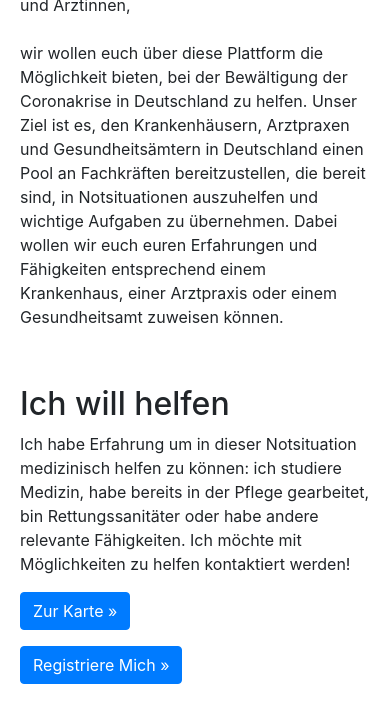
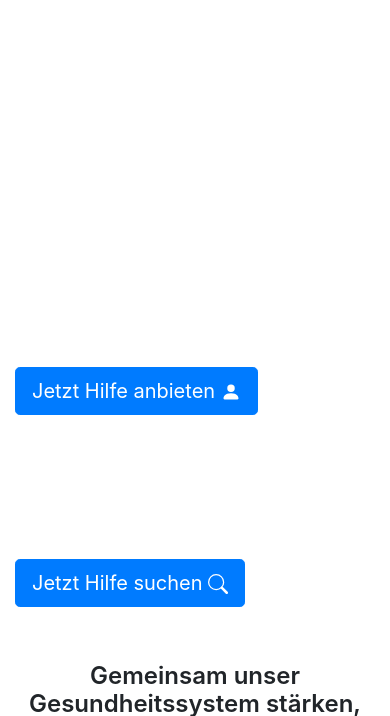
Before and after one commit to match4everyone/match4healthcare, a Django app: page / in a window 390 px wide; the page is wider, and only the part inside the window is pictured. Shown: the part 241-957 px from the top of that part. Run offline with Django 3.2, Linux system fonts and the light colour scheme; parts of the project's set-up code (start-up, migrations or seed data) failed here and were passed over; some libraries are stand-ins or nearby versions.

Commit message:
landing page v1 design

```diff
--- a/backend/templates/base.html
+++ b/backend/templates/base.html
@@ -15,8 +15,8 @@
     {% endblock %}
   </head>
   <body>
-    <nav class="navbar navbar-expand-md navbar-dark fixed-top bg-dark">
-      <a class="navbar-brand" href="/">Helping Health</a>
+    <nav class="navbar navbar-expand-md fixed-top bg-white">
+      <a class="navbar-brand" href="/"><img src="/static/img/match4healthcare-logo.svg" width="200px"></a>
       <button class="navbar-toggler" type="button" data-toggle="collapse" data-target="#navbarsExampleDefault" aria-controls="navbarsExampleDefault" aria-expanded="false" aria-label="Toggle navigation">
       <span class="navbar-toggler-icon"></span>
       </button>
--- a/backend/templates/home.html
+++ b/backend/templates/home.html
@@ -6,47 +6,65 @@
 {% endblock %}
 
 {% block content %}
-
+<style>
+.navbar { display:none}
+</style>
 <main role="main">
-  <div class="container">
-   <div class="row align-self-center align-items-center">
-    <div class="col-md-12">
-      <div class="container">
-        <br>
-        <br>
-        <h1 class="display-4">Helping Health</h1>
-      </div class="container">
-    </div>
-    <div class="col-md-5 m-1 p-3">
-        <p>Liebe Medizinstudierende, Freiwillige, Ärzte und Ärztinnen, <br>
-        <br>
-        wir wollen euch über diese Plattform die Möglichkeit bieten, bei der Bewältigung der Coronakrise in Deutschland zu helfen. Unser Ziel ist es, den Krankenhäusern, Arztpraxen und Gesundheitsämtern in Deutschland einen Pool an Fachkräften bereitzustellen, die bereit sind, in Notsituationen auszuhelfen und wichtige Aufgaben zu übernehmen. Dabei wollen wir euch euren Erfahrungen und Fähigkeiten entsprechend einem Krankenhaus, einer Arztpraxis oder einem Gesundheitsamt zuweisen können.</p>
-    </div>
-      <div class="col-md-5 order-last order-md-0 center-block m-1 p-3" >
-         <iframe id="video" src="https://www.youtube-nocookie.com/embed/XjnWuCSqAtY" frameborder="0" allow="accelerometer; autoplay; encrypted-media; gyroscope; picture-in-picture" allowfullscreen></iframe>
-         <script type="text/javascript">
-          var width = Math.min(screen.width*0.9, 560)
-          var height = Math.min(screen.width*0.9, 560)*(315/560.0)
-          $(document).ready(function () {
-            $("#video").width(width);
-            $("#video").height(height);
-          });
-        </script>
-      </div>
-      <div class="col-md-5 m-1 p-3">
-        <h2>Ich will helfen</h2>
-        <p>Ich habe Erfahrung um in dieser Notsituation medizinisch helfen zu können: ich studiere Medizin, habe bereits in der Pflege gearbeitet, bin Rettungssanitäter oder habe andere relevante Fähigkeiten. Ich möchte mit Möglichkeiten zu helfen kontaktiert werden!</p>
-        <p><a class="btn btn-primary" href="/mapview" role="button">Zur Karte &raquo;</a></p>
-        <p><a class="btn btn-primary" href="/iamstudent/student_registration" role="button">Registriere Mich &raquo;</a></p>
-      </div>
-      <div class="col-md-5 m-1 p-3">
-        <h2>Ich brauche Unterstützung</h2>
-        <p>Ich arbeite in einem Krankenhaus oder einer Praxis und brauche Unterstützung um den Ansturm der nCOV-19 Patienten zu bewältigen. Ich suche gezielt Fachkräfte, welche mich bei meiner Arbeit im Gesundheitswesen unterstützen können.</p>
-        <p><a class="btn btn-primary" href="/ineedstudent/hospital_map" role="button">Zur Karte &raquo;</a></p>
-        <p><a class="btn btn-primary" href="/ineedstudent/hospital_registration" role="button">Anzeige stellen &raquo;</a></p>
+  <div class="home-title">
+    <div class="container">
+      <div class="row align-self-center align-items-center">
+        <div class="col-xl-5"> <img src="/static/img/match4healthcare-logo.svg" width="320px" class="logo-header">
+          <h1 class="text-white font-weight-light"> In Zeiten der Krise vernetzen wir Helfende
+            mit Hilfesuchenden. </h1>
+        </div>
       </div>
     </div>
-
-    <hr>
+  </div>
+  <div class="container home-box">
+    <div class="row align-self-center">
+      <div class="col-md-6 box-left text-white">
+        <h2 class="text-white font-weight-light"> Ich bin<br>
+          <b>Helfende/r</b></h2>
+        <p style="margin-bottom:35px;" class="text-white">Ich möchte eine medizinische Einrichtung unerstützen.</p>
+        <a href="/iamstudent/student_registration">
+        <button type="button" class="btn btn-primary btn-lg blue">Jetzt Hilfe anbieten
+        <svg class="bi bi-person-fill" width="1em" height="1em" viewBox="0 0 16 16" fill="currentColor" xmlns="http://www.w3.org/2000/svg">
+          <path fill-rule="evenodd" d="M3 14s-1 0-1-1 1-4 6-4 6 3 6 4-1 1-1 1H3zm5-6a3 3 0 100-6 3 3 0 000 6z" clip-rule="evenodd"/>
+        </svg>
+        </button>
+        </a> </div>
+      <div class="col-md-6 box-right">
+        <h2 class="text-white font-weight-light"> Wir sind eine<br>
+          <b>Institution</b></h2>
+        <p  style="margin-bottom:35px;" class="text-white">Wir haben Bedarf an Unterstützung.</p>
+        <a href="/ineedstudent/hospital_registration">
+        <button type="button" class="btn btn-primary btn-lg pink">Jetzt Hilfe suchen
+        <svg class="bi bi-search" width="1em" height="1em" viewBox="0 0 16 16" fill="currentColor" xmlns="http://www.w3.org/2000/svg">
+          <path fill-rule="evenodd" d="M10.442 10.442a1 1 0 011.415 0l3.85 3.85a1 1 0 01-1.414 1.415l-3.85-3.85a1 1 0 010-1.415z" clip-rule="evenodd"/>
+          <path fill-rule="evenodd" d="M6.5 12a5.5 5.5 0 100-11 5.5 5.5 0 000 11zM13 6.5a6.5 6.5 0 11-13 0 6.5 6.5 0 0113 0z" clip-rule="evenodd"/>
+        </svg>
+        </button>
+        </a> </div>
+    </div>
+  </div>
+  <div class="container" style="margin-top:55px;">
+    <div class="row align-self-center align-items-center">
+      <div class="col-md-12" style="text-align: center; margin: 0 auto;">
+        <h2 style="text-align:center; font-size: 1.5rem; font-weight:600; margin-bottom: 35px">Gemeinsam unser Gesundheitssystem stärken, mit einem <img src="/static/img/match4healthcare-logo-text.svg" width="180px" style="vertical-align: baseline"></h2>
+      </div>
+      <div class="col-lg-8" style="text-align: center; margin: 0 auto; margin-bottom: 45px;">
+        <p>Der Glaube daran Mitmenschen in Not helfen können, die Liebe zum Fach Medizin und der Zusammenhalt untereinander sind in den letzten Wochen und Monaten im Gesundheitswesen noch viel präsenter denn je.</p>
+        <p>Gerade aus diesem Grund brauchen wir zur jetzigen Zeit eine einfache und vor allen Dingen eine effiziente Schnittstelle, zwischen den medizinischen Einrichtungen und Fachkräften. Eine Schnittstelle, die es ermöglicht, dass Hilfebietende und Hilfesuchende schnell und unkompliziert miteinander vernetzt werden.</p>
+        <p>Die Plattform "match4healthcare" bietet die ideale Schnittstelle zur schnellen und effizienten Vernetzung eben dieser Parteien und bietet vor allem zu Zeiten wie jetzt die ideale Problemlösung.</p>
+      </div>
+      <div class="col-lg-8 boxed logos-home" style="text-align: center; margin: 0 auto; margin-bottom: 45px;">
+        <h2 style="text-align:center; font-size: 1.3rem; font-weight: 300; margin-bottom: 35px;  ">Ein gemeinsames Projekt von</h2>
+        <img src="/static/img/medis-vs-covid.jpg" height="60px"> <img src="/static/img/bvmd.jpeg" height="80px"> <img src="/static/img/hackaton.jpg" height="50px"> </div>
+      <div class="col-lg-12 logos-home" style="text-align: center; margin: 0 auto; margin-bottom: 45px;">
+        <h2 style="text-align:center; font-size: 1.3rem; font-weight: 300; margin-bottom: 15px;">Mit Unterstützung von</h2>
+        <img src="/static/img/BAEK.png" height="60px"> <img src="/static/img/KBV-logo.png" height="80px" > <img src="/static/img/Hashtag-Gesundheit.png" height="50px"> <img src="/static/img/Budndnisjunger.jpg" height="130px"> <img src="/static/img/aerzteblatt_logo.svg" height="20px"> </div>
+    </div>
+  </div>
+  <hr>
 </main>
 {% endblock %}
```
Also changed, not shown: 13 other files.
